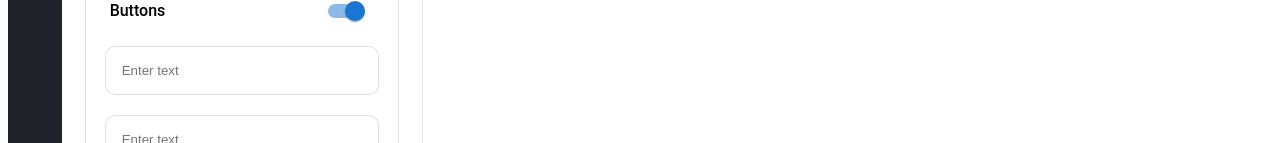
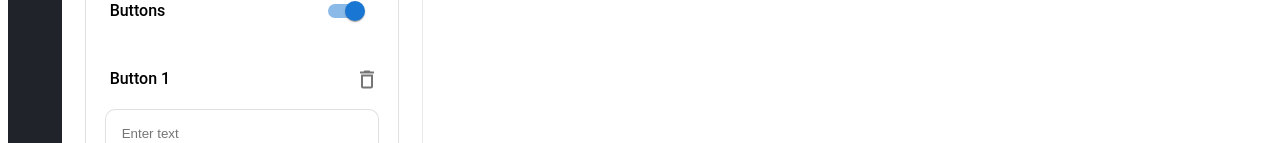
Before and after one commit to Codingspree777/wtstemplate, a React (Vite) app: page / in a window 1280 px wide. Both pictures are taken after a click on the element 334 px from the left and 668 px from the top of the page. Shown: the part 657-800 px from the top of the page. Built offline with nearby package versions, Linux system fonts and the light colour scheme; no server answers.

Commit message:
added input fields

```diff
--- a/src/components/Navbar/index.tsx
+++ b/src/components/Navbar/index.tsx
@@ -8,10 +8,10 @@ const NavbarContainer = styled.div`
   color: #fff;
   background-color: #20232a;
   width: 56px;
+  min-height: 100vh;
 `;
 
 const Navbar = () => {
-  console.log(process.env.FIREBASE_API_KEY);
   return <NavbarContainer>Nav</NavbarContainer>;
 };
 
--- a/src/components/Sidebar/buttonCard.tsx
+++ b/src/components/Sidebar/buttonCard.tsx
@@ -1,6 +1,8 @@
 import { useState } from "react";
 import Switch from "@mui/material/Switch";
 import styled from "styled-components";
+
+import trashIcon from "../../assets/trash.svg";
 
 const CardContainer = styled.div`
   width: 312px;
@@ -8,7 +10,6 @@ const CardContainer = styled.div`
 
   border: 1px solid RGBA(0, 0, 0, 0.12);
   border-radius: 10px;
-  padding-bottom: 24px;
 `;
 
 const CardButton = styled.div`
@@ -30,6 +31,7 @@ const TextFieldContainer = styled.div`
   justify-content: center;
   align-items: center;
   gap: 20px;
+  padding: 24px 0px;
 `;
 
 const StyledInputField = styled.input`
@@ -40,6 +42,14 @@ const StyledInputField = styled.input`
   padding: 16px;
 `;
 
+const FieldRemove = styled.div`
+  display: flex;
+  justify-content: space-between;
+  width: 264px;
+`;
+
+const TrashIcon = styled.img``;
+
 const ButtonCard = ({ name, id }: { name: string; id: string }) => {
   const [checked, setChecked] = useState(false);
   const [buttons, setButton] = useState<Array<{ id: number; name: string }>>([
@@ -48,27 +58,49 @@ const ButtonCard = ({ name, id }: { name: string; id: string }) => {
     { id: 3, name: "Button 3" },
   ]);
 
-  const handleChange = () => {
+  const handleToggle = () => {
     setChecked(!checked);
+    setButton([
+      { id: 1, name: "Button 1" },
+      { id: 2, name: "Button 2" },
+      { id: 3, name: "Button 3" },
+    ]);
+  };
+
+  const handleTextField = (event: any) => {
+    console.log(event.target.value, "event");
+    console.log(event.target.id, "id");
   };
 
   return (
     <CardContainer>
       <CardButton id={id}>
         <Text>{name}</Text>
-        <Switch onChange={handleChange} id={id} />
+        <Switch onChange={handleToggle} id={id} />
       </CardButton>
-      <TextFieldContainer>
-        {checked &&
-          buttons.map((button) => (
+      {checked &&
+        buttons.map((button) => (
+          <TextFieldContainer key={button.id}>
+            <FieldRemove>
+              <Text>{button.name}</Text>
+              <TrashIcon
+                src={trashIcon}
+                alt="remove input field"
+                onClick={() =>
+                  setButton(buttons.filter((b) => b.id !== button.id))
+                }
+              />
+            </FieldRemove>
             <StyledInputField
               type="text"
               maxLength={25}
               key={button.id}
+              id={button.id.toString()}
               placeholder="Enter text"
+              onChange={(event) => handleTextField(event)}
             />
-          ))}
-      </TextFieldContainer>
+          </TextFieldContainer>
+        ))}
     </CardContainer>
   );
 };
--- a/src/components/Sidebar/index.tsx
+++ b/src/components/Sidebar/index.tsx
@@ -10,7 +10,7 @@ import ButtonCard from "./buttonCard";
 import HeaderCard from "./headerCard";
 import FooterCard from "./footerCard";
 
-import Button from "../../common/button";
+import CloseButton from "../../common/button";
 
 const StyledSlide = styled(Slide)`
   box-shadow: 1px 0px 0px 0px #00000014;
@@ -71,11 +71,12 @@ const Sidebar = () => {
   };
 
   return (
+    <>
       <StyledSlide direction="right" in={open} mountOnEnter unmountOnExit>
         <SidebarContainer>
           <SidebarHeader>
             <HeaderText>Edit Message</HeaderText>
-          <Button onClick={toggleDrawer(false)} />
+            <CloseButton onClick={toggleDrawer(false)} />
           </SidebarHeader>
           <Title>Content</Title>
           {cardsList.map((card) => {
@@ -96,6 +97,8 @@ const Sidebar = () => {
           })}
         </SidebarContainer>
       </StyledSlide>
+      {!open && <div>Edit Message</div>}
+    </>
   );
 };
 
```
Also changed, not shown: src/assets/trash.svg (added). Lines whose indentation alone changed are shown as unchanged.
